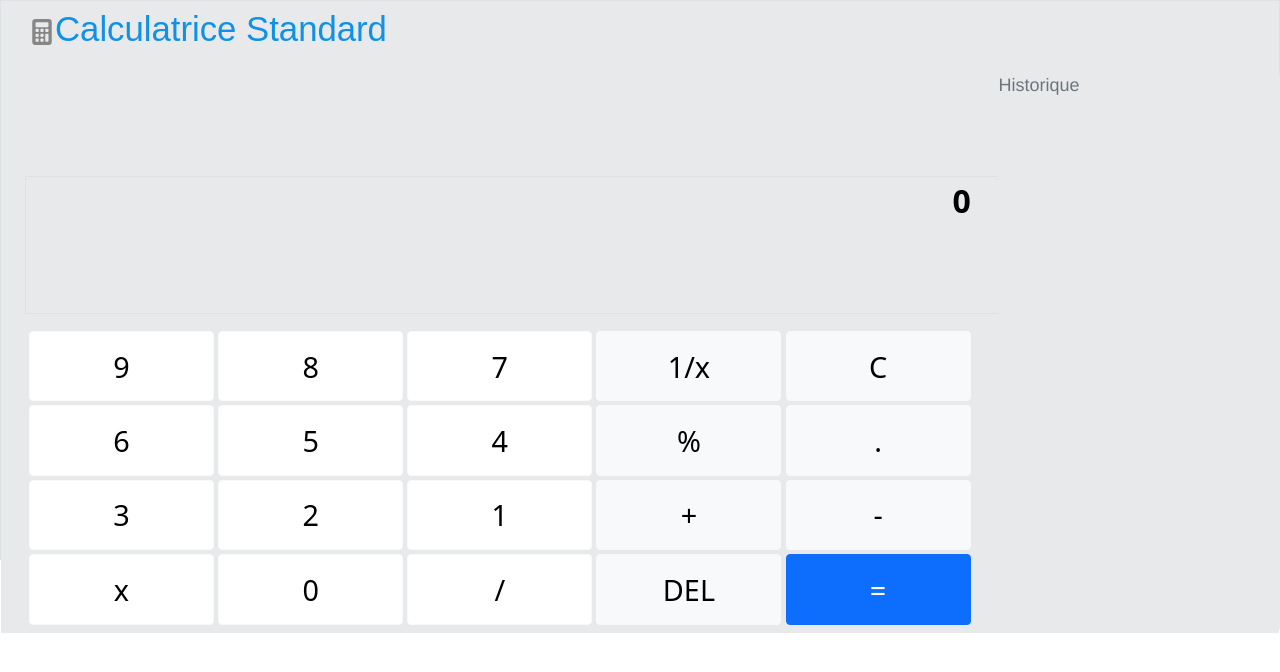
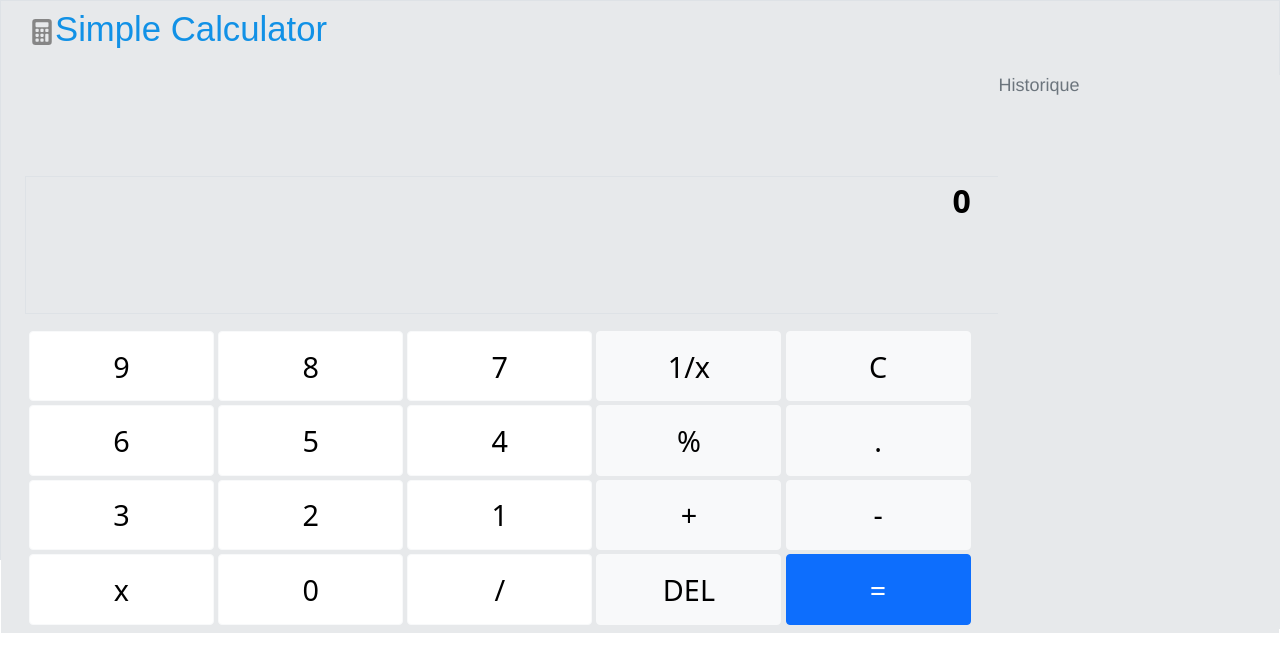
Before and after one commit to SafidyRamaroson/simple-calculator, a plain HTML site: page index.html in a window 1280 px wide. Drawn offline with Linux system fonts and the light colour scheme.

Commit message:
Update File

```diff
--- a/index.html
+++ b/index.html
@@ -84,7 +84,7 @@
     <div class="container-fluid text-start text-primary border" style="height: 560px;background-color: #e7e9eb;">
         <h1 class="pt-2 display-3 w-100 ps-3" style="display: flex;">
             <p><img src="./imgs/calculator-fill.svg" alt="calculator-fill" srcset=""></p>
-            <p style="color:#1191e6;">Calculatrice Standard</p>
+            <p style="color:#1191e6;">Simple Calculator</p>
         </h1>
         <div class="historique">
             <p  class=" text-secondary text-start h3 headerHistorique">Historique</p>
```
Also changed, not shown: 1 other file.
